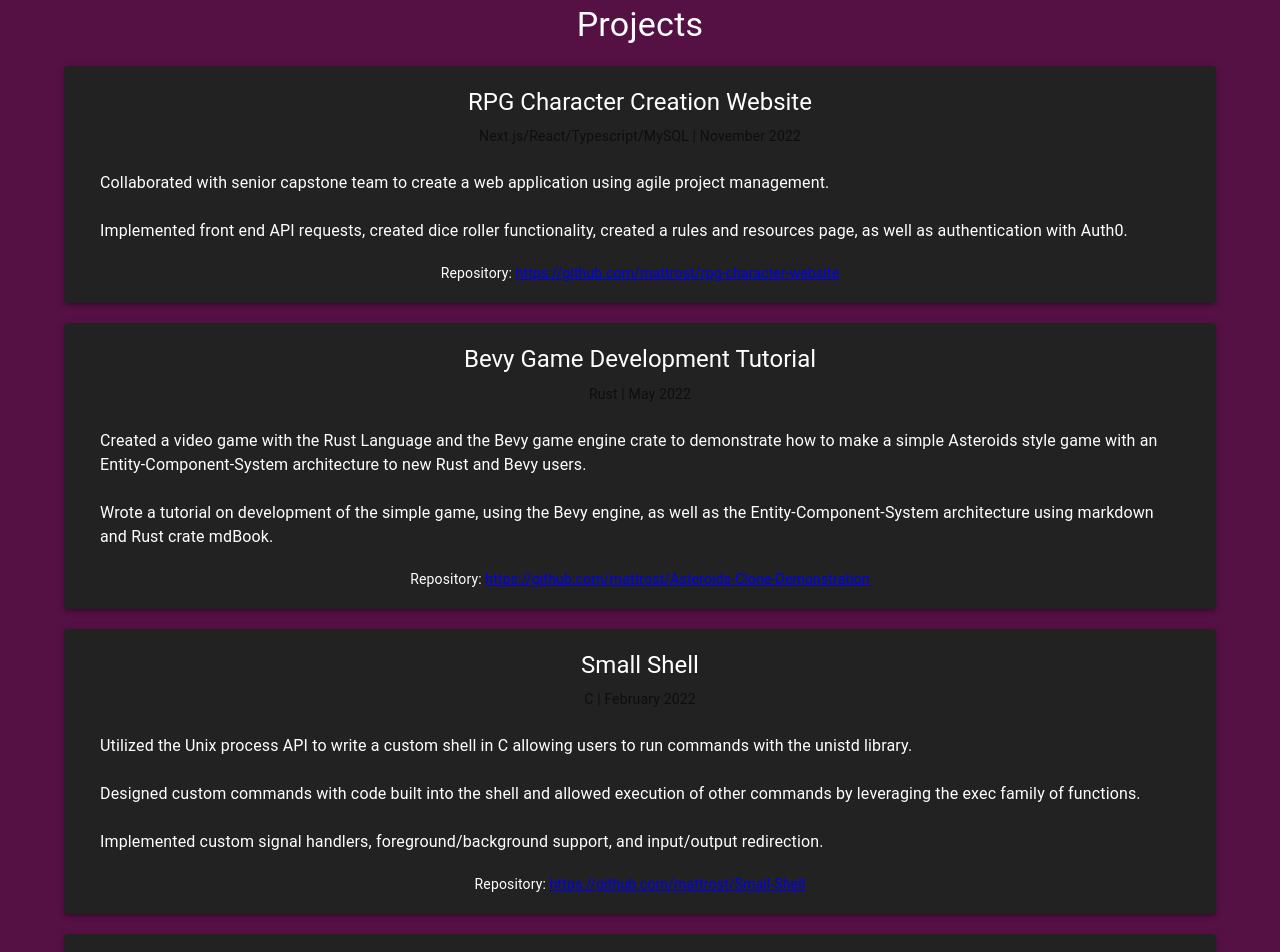
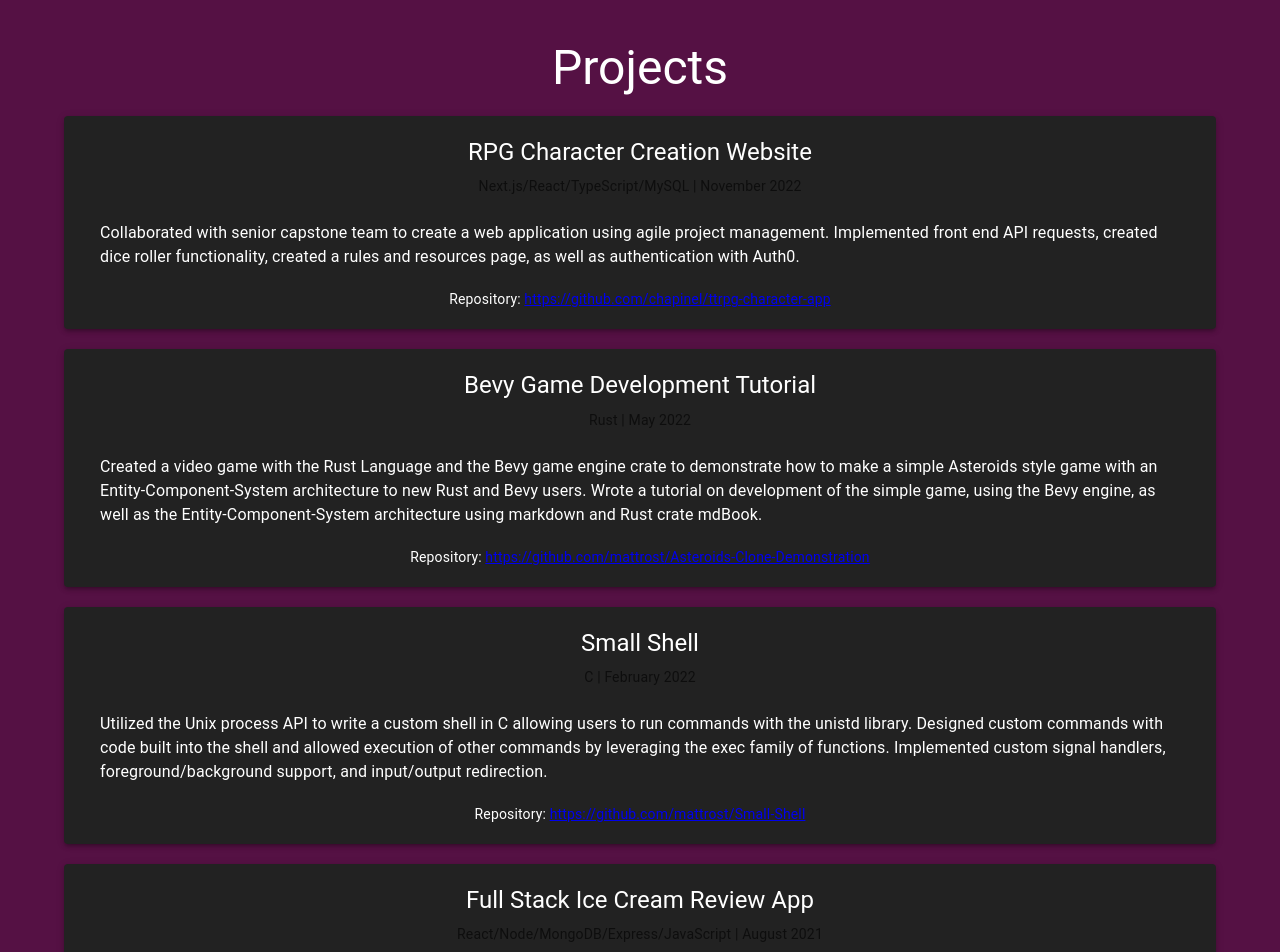
Before and after one commit to mattrost/mattrost.github.io, a React (Create React App) app: page / in a window 1280 px wide. Shown: the part 1660-2612 px from the top of the page. Built offline with nearby package versions, Linux system fonts and the light colour scheme.

Commit message:
About me changes, contact changes, mini update to experiences, home, and projects.

```diff
--- a/src/components/About.jsx
+++ b/src/components/About.jsx
@@ -4,42 +4,25 @@ import { Container, Typography, Paper } from '@mui/material';
 const About = () => {
     return (
         <Container>
+            <Typography variant="h3" gutterBottom>
+                About Me
+            </Typography>
             <Paper elevation={3} style={{ padding: '20px', marginTop: '20px' }}>
-                <Typography variant="h4" gutterBottom>
-                    About Me
+                <Typography variant="h6" paragraph style={{ textAlign: 'left' }}>
+                    Hi! I'm Matt Rost, a Software Engineer and former Materials Engineer based in Cincinnati, OH. After becoming increasingly stressed out from working in oil refineries, I decided to take the plunge into Software Engineering in 2020. I chose to make this big change so I could work with something that I was more passionate about! I attended Oregon State University’s Computer Science program.
                 </Typography>
-                <Typography variant="body1" paragraph>
-                    Hello, I'm Matthew Rost, a Software Engineer based in Cincinnati, OH. I have dedicated myself to the ever-evolving world
-                    of software development. Currently, I am fortunate to be a part of the dynamic team at Losant, where
-                    I contribute my skills and expertise to create innovative software solutions. As someone deeply
-                    immersed in the realm of technology, I constantly strive to learn and grow in my field, always eager
-                    to take on new challenges and explore the endless possibilities that software engineering offers.
-                    Join me on this journey as we delve deeper into the fascinating world of coding and innovation.
+                <Typography variant="h6" paragraph style={{ textAlign: 'left' }}>
+                    I am currently part of the team at Losant IoT, where I contribute to software solutions for our clients. My work here is as a full-stack engineer. I work mostly with React, StimulusJS, Turbo Frames, JavaScript, TypeScript, and Python. I am very enthusiastic about learning and am fortunate that every day leads to new opportunities.
                 </Typography>
-                <Typography variant="body1" paragraph>
-                    In addition to my professional journey, I hold a diverse educational background that has greatly
-                    enriched my perspective as a Software Engineer. I earned my Bachelor of Science in Materials Science
-                    and Engineering from Virginia Tech in 2015, where I honed my analytical and problem-solving skills
-                    in a field that combines science and engineering to create cutting-edge materials and technologies.
+                <Typography variant="h6" paragraph style={{ textAlign: 'left' }}>
+                    I am interested in FOSS and would love to contribute to more projects! Let me know if there is something cool you would like to collaborate on. There are not any languages or tech stacks that I am afraid of conquering!
                 </Typography>
-                <Typography variant="body1" paragraph>
-                    Building on this foundation, I further expanded my knowledge by pursuing another Bachelor of
-                    Science, this time in Computer Science, at Oregon State University. In 2022, I successfully
-                    completed my computer science degree, equipping myself with a robust set of programming skills and a
-                    deep understanding of the principles that underpin the digital world we live in.
+                <Typography variant="h6" paragraph style={{ textAlign: 'left' }}>
+                    Some of my hobbies include playing guitar, making music, playing video games, table-top role playing games, rock climbing, hiking, spinning classes, photography, and brewing coffee. One of my fondest memories is trying out a new guitar at my local store while Peter Frampton was shopping. My favorite video games are Baldur's Gate, Escape Velocity: Override, and Jet Grind Radio.
                 </Typography>
-                <Typography variant="body1" paragraph>
-                    I am passionate about [Your Interests/Hobbies] and love [What You Love Doing].
+                <Typography variant="h6" paragraph style={{ textAlign: 'left' }}>
+                    I am very lucky to work in a field that allows me to make things!
                 </Typography>
-                <Typography variant="body1" paragraph>
-                    Here are some of my skills and expertise:
-                </Typography>
-                <ul>
-                    <li>React</li>
-                    <li>JavaScript</li>
-                    <li>TypeScript</li>
-                    {/* Add more skills */}
-                </ul>
             </Paper>
         </Container>
     );
--- a/src/components/Experiences.jsx
+++ b/src/components/Experiences.jsx
@@ -72,7 +72,7 @@ const Experiences = () => {
 
     return (
         <Container>
-            <Typography variant="h4" gutterBottom>
+            <Typography variant="h3" gutterBottom>
                 Education and Experience
             </Typography>
             <Paper elevation={3} style={{ padding: '20px', marginTop: '20px' }}>
--- a/src/components/Home.jsx
+++ b/src/components/Home.jsx
@@ -10,11 +10,7 @@ import Contact from './Contact';
 const Home = () => {
     const sectionStyle = {
         minHeight: '100vh',
-        paddingTop: '64px',
-    };
-
-    const paddingBottomStyle = {
-        paddingBottom: '100px',
+        paddingTop: '100px',
     };
 
     return (
@@ -34,7 +30,6 @@ const Home = () => {
             <Box id="contact" sx={sectionStyle}>
                 <Contact />
             </Box>
-            <Box sx={paddingBottomStyle}></Box>
         </>
     );
 };
--- a/src/components/Projects.jsx
+++ b/src/components/Projects.jsx
@@ -27,25 +27,22 @@ const Project = ({ title, stack, date, description, repository }) => {
 };
 
 const Projects = () => {
-    // Define your project data in this format
     const projects = [
         {
             title: 'RPG Character Creation Website',
-            stack: 'Next.js/React/Typescript/MySQL',
+            stack: 'Next.js/React/TypeScript/MySQL',
             date: 'November 2022',
             description: [
-                'Collaborated with senior capstone team to create a web application using agile project management.',
-                'Implemented front end API requests, created dice roller functionality, created a rules and resources page, as well as authentication with Auth0.',
+                'Collaborated with senior capstone team to create a web application using agile project management. Implemented front end API requests, created dice roller functionality, created a rules and resources page, as well as authentication with Auth0.',
             ],
-            repository: 'https://github.com/mattrost/rpg-character-website',
+            repository: 'https://github.com/chapinel/ttrpg-character-app',
         },
         {
             title: 'Bevy Game Development Tutorial',
             stack: 'Rust',
             date: 'May 2022',
             description: [
-                'Created a video game with the Rust Language and the Bevy game engine crate to demonstrate how to make a simple Asteroids style game with an Entity-Component-System architecture to new Rust and Bevy users.',
-                'Wrote a tutorial on development of the simple game, using the Bevy engine, as well as the Entity-Component-System architecture using markdown and Rust crate mdBook.',
+                'Created a video game with the Rust Language and the Bevy game engine crate to demonstrate how to make a simple Asteroids style game with an Entity-Component-System architecture to new Rust and Bevy users. Wrote a tutorial on development of the simple game, using the Bevy engine, as well as the Entity-Component-System architecture using markdown and Rust crate mdBook.',
             ],
             repository: 'https://github.com/mattrost/Asteroids-Clone-Demonstration',
         },
@@ -54,20 +51,16 @@ const Projects = () => {
             stack: 'C',
             date: 'February 2022',
             description: [
-                'Utilized the Unix process API to write a custom shell in C allowing users to run commands with the unistd library.',
-                'Designed custom commands with code built into the shell and allowed execution of other commands by leveraging the exec family of functions.',
-                'Implemented custom signal handlers, foreground/background support, and input/output redirection.',
+                'Utilized the Unix process API to write a custom shell in C allowing users to run commands with the unistd library. Designed custom commands with code built into the shell and allowed execution of other commands by leveraging the exec family of functions. Implemented custom signal handlers, foreground/background support, and input/output redirection.',
             ],
             repository: 'https://github.com/mattrost/Small-Shell',
         },
         {
             title: 'Full Stack Ice Cream Review App',
-            stack: 'MERN Stack',
+            stack: 'React/Node/MongoDB/Express/JavaScript',
             date: 'August 2021',
             description: [
-                'Applied agile methods to plan and develop a full stack web application in the MERN stack. Brainstormed with a development team to pitch product ideas.',
-                'Created a Flask microservice hosted on Heroku to return a summary of ice cream brands utilizing the Wikipedia API.',
-                'Incorporated a teammate\'s microservice to dynamically search the Kroger API and find prices of specific ice cream items.',
+                'Applied agile methods to plan and develop a full stack web application in the MERN stack. Brainstormed with a development team to pitch product ideas. Created a Flask microservice hosted on Heroku to return a summary of ice cream brands utilizing the Wikipedia API. Incorporated a teammate\'s microservice to dynamically search the Kroger API and find prices of specific ice cream items.',
             ],
             repository: 'https://github.com/mattrost/ice-cream',
         },
@@ -76,9 +69,7 @@ const Projects = () => {
             stack: 'Python',
             date: 'June 2021',
             description: [
-                'Created a Python program for directed and undirected graph data structures, including Depth/Breadth First Searches and Dijkstra\'s Algorithm.',
-                'Implemented directed graph with adjacency-matrix, undirected graph with adjacency-list.',
-                'Employed unit testing to ensure algorithms perform satisfactorily.',
+                'Created a Python program for directed and undirected graph data structures, including Depth/Breadth First Searches and Dijkstra\'s Algorithm. Implemented directed graph with adjacency-matrix, undirected graph with adjacency-list. Employed unit testing to ensure algorithms perform satisfactorily.',
             ],
             repository: 'https://github.com/mattrost/Graph-Implementation',
         },
@@ -87,17 +78,15 @@ const Projects = () => {
             stack: 'x86 Assembly, MASM',
             date: 'June 2021',
             description: [
-                'Devised a program that includes macros and procedures to take a user string input and convert by individual byte to numeric form to store into an array and convert back by byte to string for output.',
-                'Calculated average and sum of numbers by using string primitives instead of numbers.',
+                'Devised a program that includes macros and procedures to take a user string input and convert by individual byte to numeric form to store into an array and convert back by byte to string for output. Calculated average and sum of numbers by using string primitives instead of numbers.',
             ],
             repository: 'https://github.com/mattrost/String-Primitives-and-Macros/',
         },
-        // Add more projects as needed
     ];
 
     return (
         <Container>
-            <Typography variant="h4" gutterBottom>
+            <Typography variant="h3" gutterBottom>
                 Projects
             </Typography>
             {projects.map((project, index) => (
```
Also changed, not shown: src/components/Contact.jsx (+37 -13 lines).
